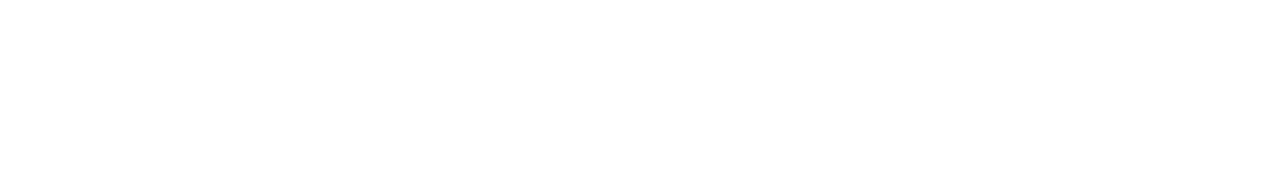
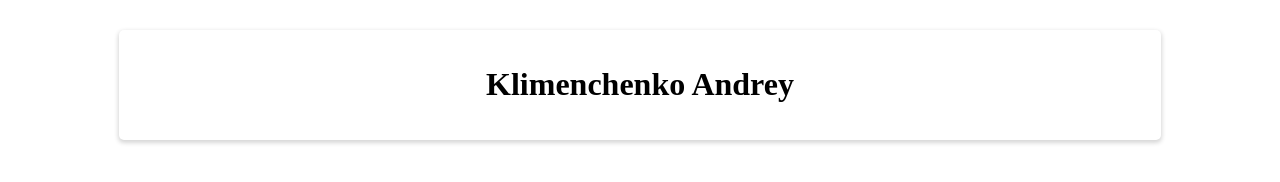
Before and after one commit to AndreyKlimenchenko/rsschool-cv, a plain HTML site: page index.html in a window 1280 px wide. Drawn offline with Linux system fonts and the light colour scheme.

Commit message:
feat: add main container and styles

```diff
--- a/index.css
+++ b/index.css
@@ -0,0 +1,11 @@
+.container {
+    width: 80%;
+    margin: 30px auto 0 auto;
+    padding: 15px;
+    border-radius: 5px;
+    box-shadow: 0 2px 4px 1px rgba(0,0,0,0.16);
+}
+
+.name {
+text-align: center;
+}
--- a/index.html
+++ b/index.html
@@ -7,6 +7,12 @@
     <link rel="stylesheet" href="index.css">
 </head>
 <body>
+    <div class="container">
+        <h1 class="name">
+            Klimenchenko Andrey
+        </h1>
 
+
+    </div>
 </body>
 </html>
```
